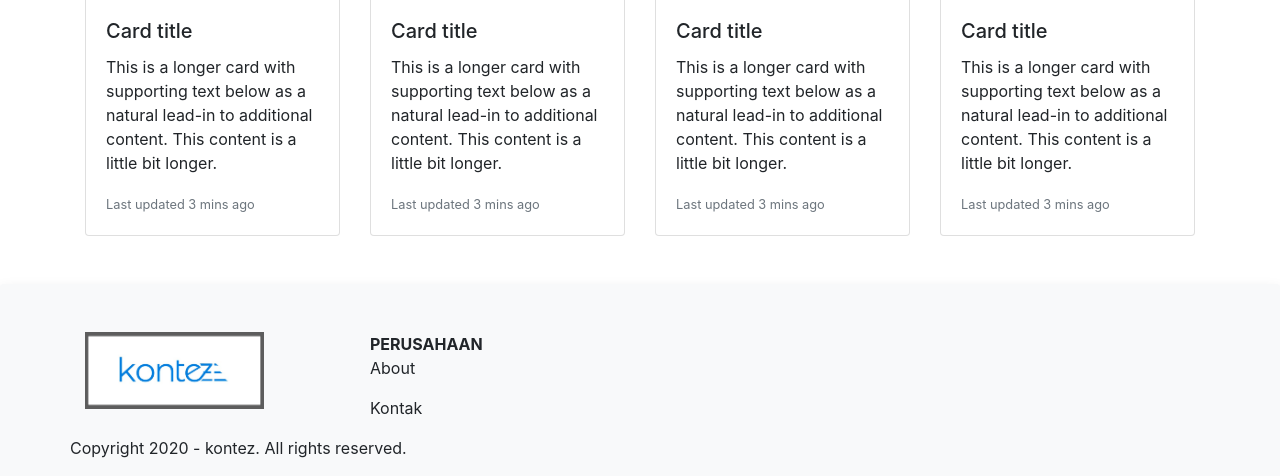
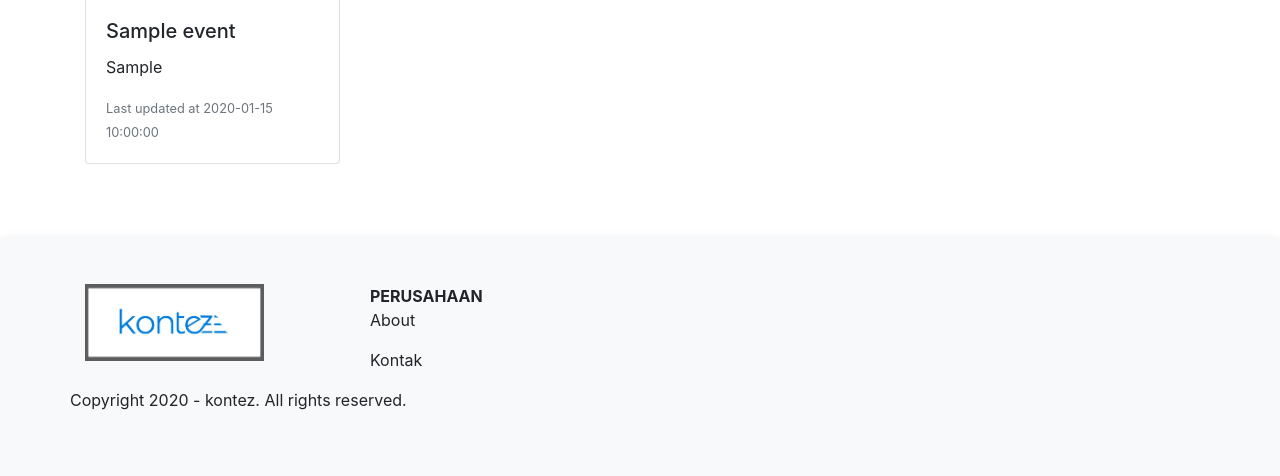
Before and after one commit to kadekeva/kontez, a CodeIgniter 4 app: template app/Views/index.php in a window 1280 px wide. Shown: the part 1062-1538 px from the top of the page. After the commit the page ends 1472 px from the top, so only its background shows below. Run offline with PHP 8.4 and a stand-in for CodeIgniter, Linux system fonts and the light colour scheme; the template is opened without the code that fills it: most values are stand-ins (such as "Sample title", 1, 10 or a date in 2020); grey boxes marked "Sample" are stand-in pictures; some libraries are stand-ins or nearby versions.

Commit message:
fix: event list

```diff
--- a/app/Controllers/Home.php
+++ b/app/Controllers/Home.php
@@ -6,8 +6,11 @@ class Home extends BaseController
 {
     public function index()
     {
+        $query = $this->db->query('SELECT lomba.nama_lomba, lomba.deskripsi_lomba, lomba.poster_lomba, lomba.updated_at, user.nama FROM lomba INNER JOIN user ON lomba.id_user = user.id')->getResultArray();
+
         $data = [
-            'title' => 'Home | Kontez'
+            'title' => 'Home | Kontez',
+            'event' => $query
         ];
 
         return view('index', $data);
--- a/app/Views/index.php
+++ b/app/Views/index.php
@@ -46,43 +46,19 @@
         </nav>
     </div>
 
-    <div class="row">
-        <div class="col">
-            <div class="card-deck">
-                <div class="card">
-                    <img src="/assets/img/poster.png" class="card-img-top" alt="...">
+    <div class="row row-cols-1 row-cols-md-4">
+        <?php foreach ($event as $e) : ?>
+            <div class="col mb-4">
+                <div class="card h-100">
+                    <img src="/assets/img/poster/<?= $e['poster_lomba']; ?>" class="card-img-top" alt="...">
                     <div class="card-body">
-                        <h5 class="card-title">Card title</h5>
-                        <p class="card-text">This is a longer card with supporting text below as a natural lead-in to additional content. This content is a little bit longer.</p>
-                        <p class="card-text"><small class="text-muted">Last updated 3 mins ago</small></p>
-                    </div>
-                </div>
-                <div class="card">
-                    <img src="/assets/img/poster.png" class="card-img-top" alt="...">
-                    <div class="card-body">
-                        <h5 class="card-title">Card title</h5>
-                        <p class="card-text">This is a longer card with supporting text below as a natural lead-in to additional content. This content is a little bit longer.</p>
-                        <p class="card-text"><small class="text-muted">Last updated 3 mins ago</small></p>
-                    </div>
-                </div>
-                <div class="card">
-                    <img src="/assets/img/poster.png" class="card-img-top" alt="...">
-                    <div class="card-body">
-                        <h5 class="card-title">Card title</h5>
-                        <p class="card-text">This is a longer card with supporting text below as a natural lead-in to additional content. This content is a little bit longer.</p>
-                        <p class="card-text"><small class="text-muted">Last updated 3 mins ago</small></p>
-                    </div>
-                </div>
-                <div class="card">
-                    <img src="/assets/img/poster.png" class="card-img-top" alt="...">
-                    <div class="card-body">
-                        <h5 class="card-title">Card title</h5>
-                        <p class="card-text">This is a longer card with supporting text below as a natural lead-in to additional content. This content is a little bit longer.</p>
-                        <p class="card-text"><small class="text-muted">Last updated 3 mins ago</small></p>
+                        <h5 class="card-title"><?= $e['nama_lomba']; ?></h5>
+                        <p class="card-text"><?= $e['deskripsi_lomba']; ?></p>
+                        <p class="card-text"><small class="text-muted">Last updated at <?= $e['updated_at']; ?></small></p>
                     </div>
                 </div>
             </div>
-        </div>
+        <?php endforeach; ?>
     </div>
 </div>
 <?= $this->endSection(); ?>
```
